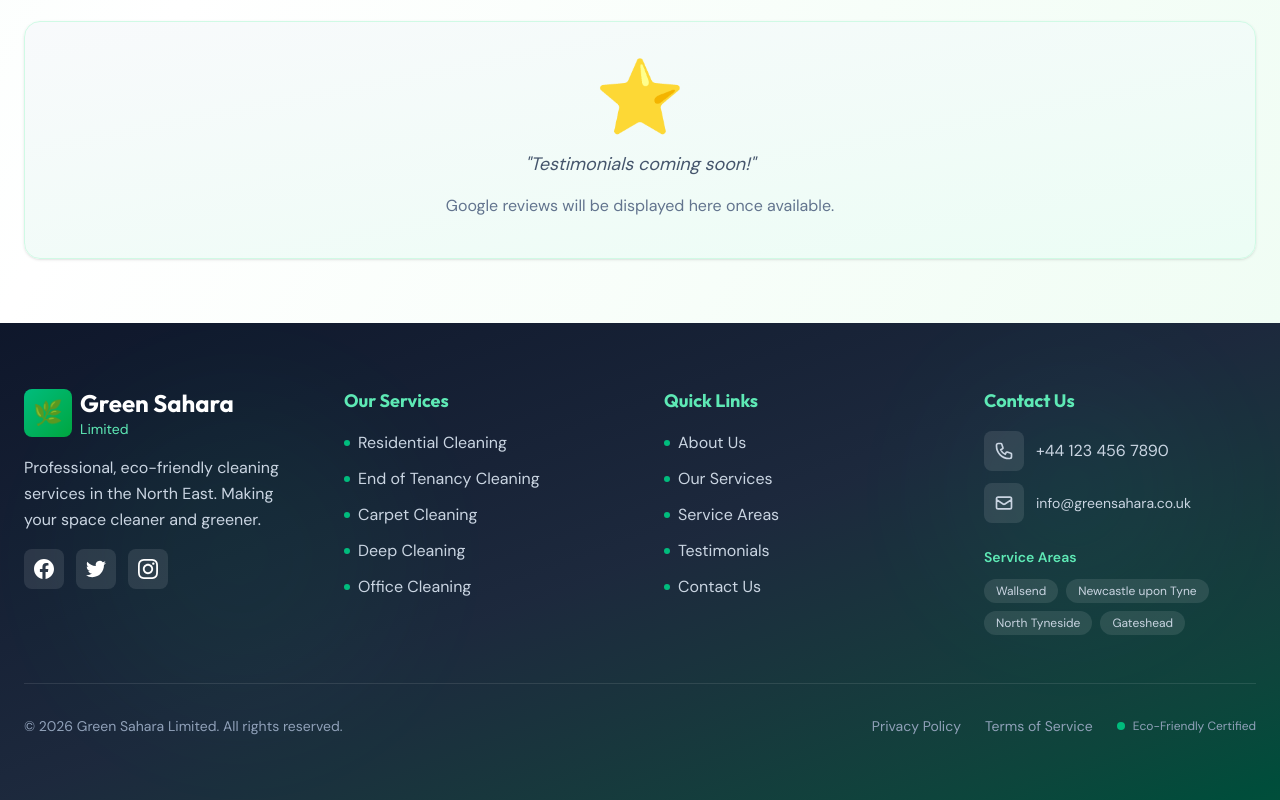
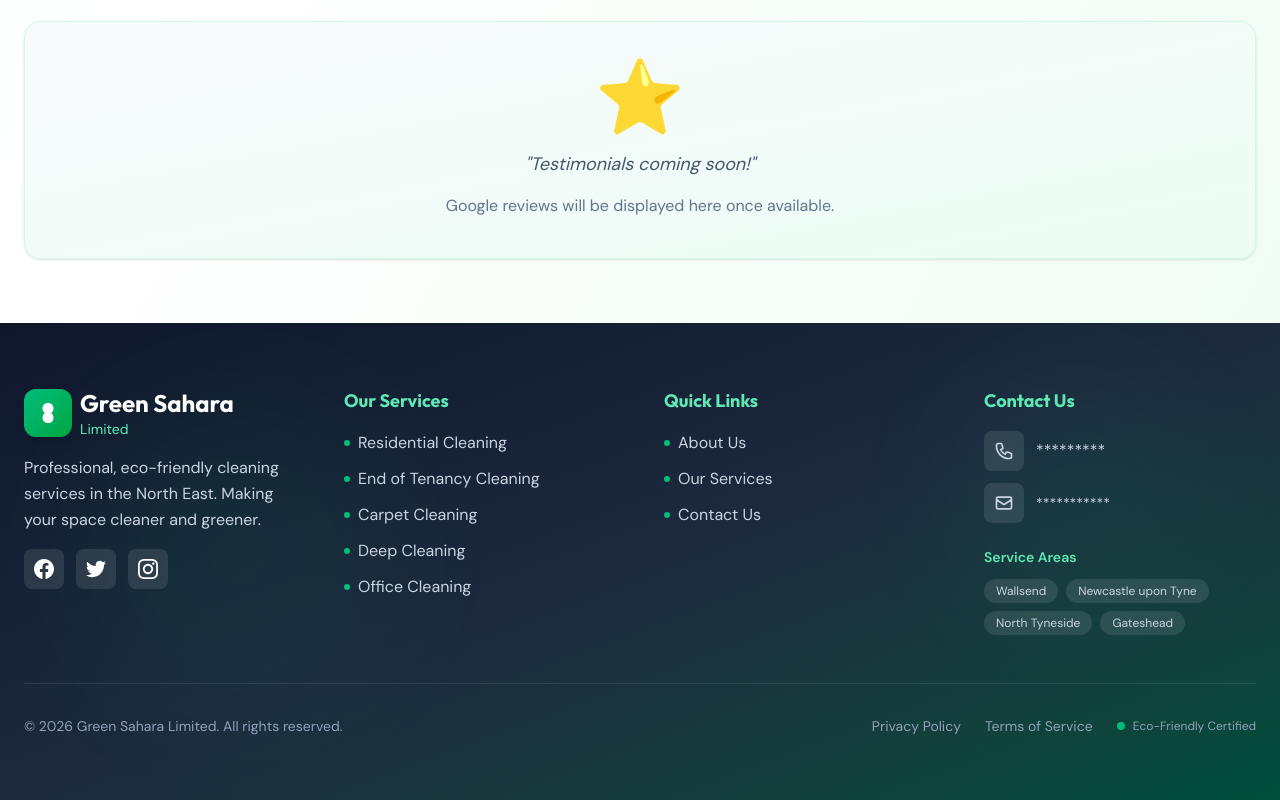
Before and after one commit to Dev-Rid/GSCleaningService, a Next.js app: page / in a window 1280 px wide. Shown: the part 1906-2706 px from the top of the page. Built offline with nearby package versions, Linux system fonts and the light colour scheme.

Commit message:
email and number starred...

```diff
--- a/app/src/component/Footer.tsx
+++ b/app/src/component/Footer.tsx
@@ -12,11 +12,11 @@ export default function Footer() {
   ];
 
   const quickLinks = [
-    { name: 'About Us', href: '#about' },
-    { name: 'Our Services', href: '#services' },
-    { name: 'Service Areas', href: '#areas' },
-    { name: 'Testimonials', href: '#testimonials' },
-    { name: 'Contact Us', href: '#contact' },
+    { name: 'About Us', href: 'about' },
+    { name: 'Our Services', href: 'services' },
+    // { name: 'Service Areas', href: '#areas' },
+    // { name: 'Testimonials', href: '#testimonials' },
+    { name: 'Contact Us', href: 'contact' },
   ];
 
   const serviceAreas = [
@@ -43,9 +43,17 @@ export default function Footer() {
             {/* Company Info */}
             <div>
               <div className="flex items-center gap-2 mb-4">
-                <div className="w-12 h-12 bg-gradient-to-br from-emerald-500 to-green-600 rounded-lg flex items-center justify-center">
+                <div className="relative">
+                  <div className="w-12 h-12 bg-gradient-to-br from-emerald-500 to-green-600 rounded-xl flex items-center justify-center group-hover:rotate-12 transition-transform duration-300 shadow-lg shadowemerald-200">
+                    <svg viewBox="0 0 24 24" fill="white" className="w-6 h-6">
+                      <path d="M12 2C10.5 2 9 2.5 8 3.5C7 4.5 6.5 6 6.5 7.5C6.5 9.5 7.5 11 9 12C7.5 13 6.5 14.5 6.5 16.5C6.5 18 7 19.5 8 20.5C9 21.5 10.5 22 12 22C13.5 22 15 21.5 16 20.5C17 19.5 17.5 18 17.5 16.5C17.5 14.5 16.5 13 15 12C16.5 11 17.5 9.5 17.5 7.5C17.5 6 17 4.5 16 3.5C15 2.5 13.5 2 12 2Z" />
+                    </svg>
+                </div>
+              <div className="absolute inset-0 bg-emerald-400 rounded-xl blur-md opacity-0 group-hover:opacity-50 transition-opacity duration-300"></div>
+            </div>
+                {/* <div className="w-12 h-12 bg-gradient-to-br from-emerald-500 to-green-600 rounded-lg flex items-center justify-center">
                   <span className="text-white text-2xl">🌿</span>
-                </div>
+                </div> */}
                 <div>
                   <h2 className="text-2xl font-bold">Green Sahara</h2>
                   <p className="text-sm text-emerald-300">Limited</p>
@@ -113,7 +121,7 @@ export default function Footer() {
                       <path strokeLinecap="round" strokeLinejoin="round" strokeWidth={2} d="M3 5a2 2 0 012-2h3.28a1 1 0 01.948.684l1.498 4.493a1 1 0 01-.502 1.21l-2.257 1.13a11.042 11.042 0 005.516 5.516l1.13-2.257a1 1 0 011.21-.502l4.493 1.498a1 1 0 01.684.949V19a2 2 0 01-2 2h-1C9.716 21 3 14.284 3 6V5z" />
                     </svg>
                   </div>
-                  <span>+44 123 456 7890</span>
+                  <span>*********</span>
                 </a>
                 <a href="mailto:info@greensahara.co.uk" className="flex items-center gap-3 text-slate-300 hover:text-emerald-400 transition-colors group">
                   <div className="w-10 h-10 bg-white/10 rounded-lg flex items-center justify-center group-hover:bg-emerald-600 transition-all">
@@ -121,7 +129,7 @@ export default function Footer() {
                       <path strokeLinecap="round" strokeLinejoin="round" strokeWidth={2} d="M3 8l7.89 5.26a2 2 0 002.22 0L21 8M5 19h14a2 2 0 002-2V7a2 2 0 00-2-2H5a2 2 0 00-2 2v10a2 2 0 002 2z" />
                     </svg>
                   </div>
-                  <span className="text-sm">info@greensahara.co.uk</span>
+                  <span className="text-sm">***********</span>
                 </a>
               </div>
 
```
